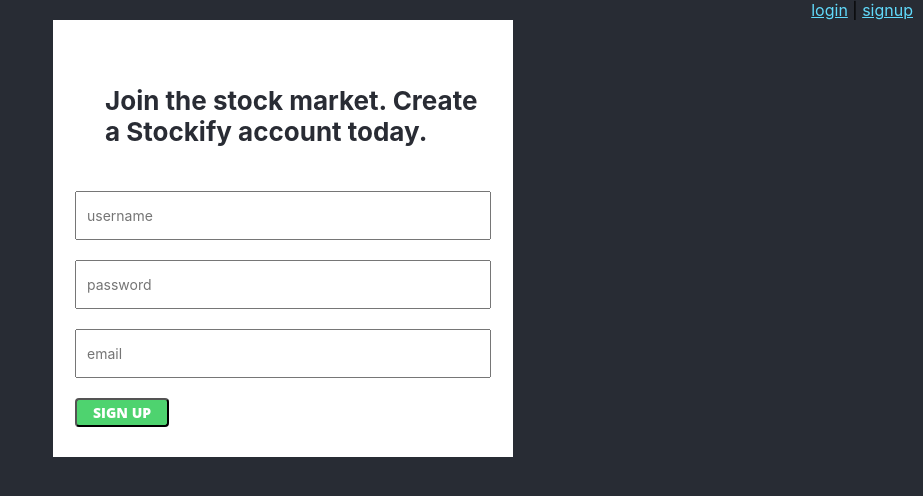
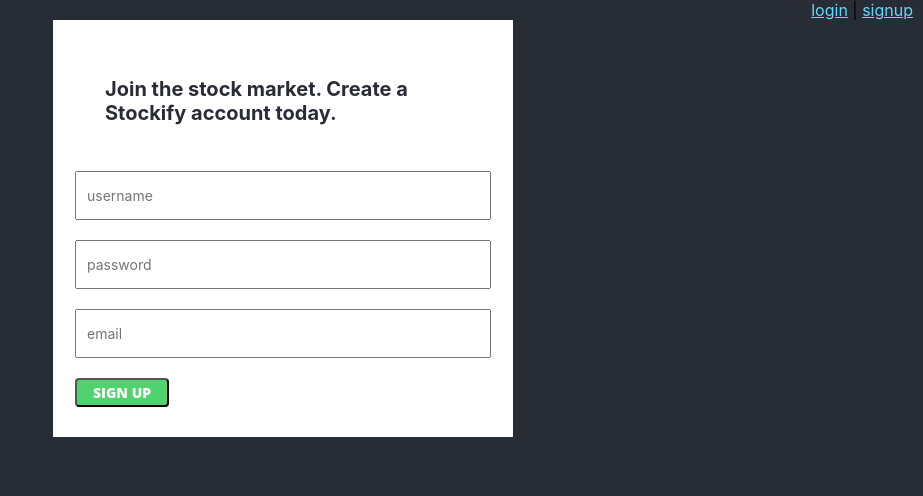
Before and after one commit to RinatTr/TTP-FS, a React (Create React App) app in the folder frontend/: page /auth/signup in a window 1280 px wide. Shown: the top 496 px of the page, without its empty margins (357-1280 px from the left). Built offline with nearby package versions, Linux system fonts and the light colour scheme; no server answers.

Commit message:
refactor css

```diff
--- a/frontend/src/css/App.css
+++ b/frontend/src/css/App.css
@@ -8,7 +8,7 @@
   text-align: center;
   align-items: center;
   justify-content: center;
-  font-size: calc(10px + 2vmin);
+  font-size: 16px;
   color: white;
 }
 
@@ -48,3 +48,15 @@
 button:focus {
   outline: 2px;
 }
+
+h1 {
+  font-size: 30px;
+}
+
+h2 {
+  font-size: 28px;
+}
+
+h4 {
+  font-size: 20px;
+}
--- a/frontend/src/css/AuthForm.css
+++ b/frontend/src/css/AuthForm.css
@@ -13,14 +13,14 @@
   padding: 30px;
 }
 
-.auth-form-content form {
+form {
   display: flex;
   flex-direction: column;
   justify-content: flex-end;
   align-items: flex-start;
 }
 
-.auth-form-content form input {
+form input {
   width: 392px;
   height: 25px;
   padding: 10px;
@@ -57,5 +57,5 @@
 .title {
   display: flex;
   align-items: center;
-  margin-bottom: 10px;
+  margin-bottom: 20px;
 }
```
